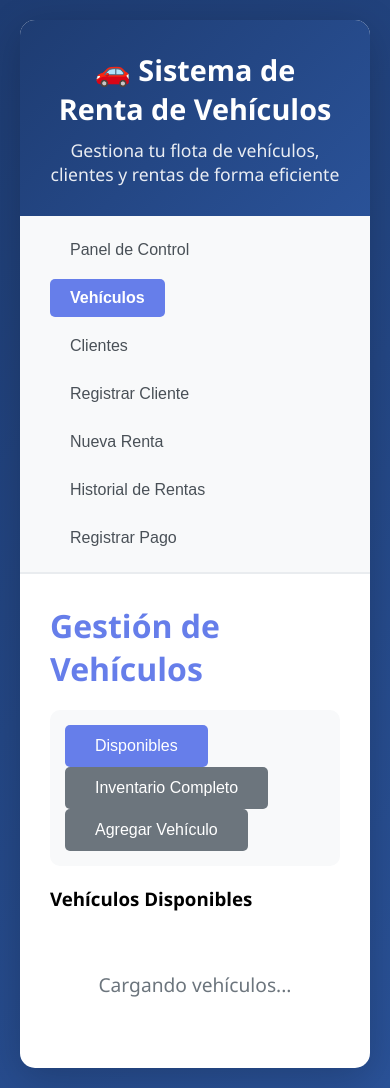
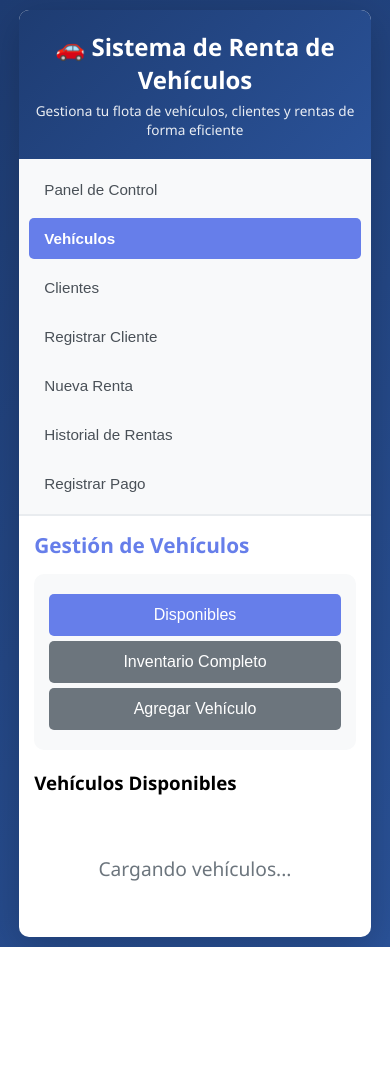
Before and after one commit to w9dthqj5xn-dev/renta-vehiculo, a Flask app: page / in a window 390 px wide. After the commit the page ends 947 px from the top, so only its background shows below. Run offline with Flask 3, Linux system fonts and the light colour scheme; data that the repository does not hold is empty.

Commit message:
Hacer el sistema completamente responsive para móviles, tablets y desktop

```diff
--- a/static/css/style.css
+++ b/static/css/style.css
@@ -265,17 +265,217 @@
     font-size: 1.2em;
 }
 
+/* ============================================
+   RESPONSIVE DESIGN - MEDIA QUERIES
+   ============================================ */
+
+/* Tablet y pantallas medianas (768px - 1024px) */
+@media (max-width: 1024px) {
+    .container {
+        max-width: 95%;
+    }
+
+    .content {
+        padding: 20px;
+    }
+
+    .grid {
+        grid-template-columns: repeat(auto-fill, minmax(250px, 1fr));
+        gap: 15px;
+    }
+
+    /* Ajustar dashboard para tablets */
+    .stats-container {
+        grid-template-columns: repeat(auto-fit, minmax(200px, 1fr)) !important;
+    }
+}
+
+/* Móviles y pantallas pequeñas (hasta 768px) */
 @media (max-width: 768px) {
-    .grid {
-        grid-template-columns: 1fr;
+    body {
+        padding: 10px;
+    }
+
+    .container {
+        border-radius: 10px;
+    }
+
+    header {
+        padding: 20px 15px;
+    }
+
+    header h1 {
+        font-size: 1.8em;
+        margin-bottom: 5px;
+    }
+
+    header p {
+        font-size: 0.9em;
+    }
+
+    nav {
+        padding: 10px;
     }
 
     nav ul {
         flex-direction: column;
-        gap: 10px;
+        gap: 8px;
+    }
+
+    nav button {
+        width: 100%;
+        text-align: left;
+        padding: 12px 15px;
+    }
+
+    .content {
+        padding: 15px;
+    }
+
+    .section h2 {
+        font-size: 1.5em;
+        margin-bottom: 15px;
+    }
+
+    .grid {
+        grid-template-columns: 1fr;
+        gap: 15px;
+    }
+
+    .card {
+        padding: 15px;
+    }
+
+    /* Formularios responsivos */
+    .form-group {
+        margin-bottom: 15px;
+    }
+
+    .form-group input,
+    .form-group select,
+    .form-group textarea {
+        font-size: 16px; /* Prevenir zoom en iOS */
+    }
+
+    /* Tablas responsivas - scroll horizontal */
+    table {
+        display: block;
+        overflow-x: auto;
+        white-space: nowrap;
+        -webkit-overflow-scrolling: touch;
+    }
+
+    table th,
+    table td {
+        padding: 10px 8px;
+        font-size: 0.9em;
+    }
+
+    /* Botones más grandes para móvil */
+    .btn {
+        padding: 12px 20px;
+        font-size: 1em;
+        width: 100%;
+        margin-top: 10px;
+    }
+
+    /* Dashboard responsive */
+    .stats-container {
+        grid-template-columns: 1fr !important;
+        gap: 15px !important;
+    }
+
+    .stat-card {
+        padding: 20px !important;
+    }
+
+    .stat-card h3 {
+        font-size: 1em !important;
+    }
+
+    .stat-card p {
+        font-size: 2em !important;
+    }
+
+    /* Sub-navegación de vehículos */
+    div[style*="background: #f8f9fa"] button {
+        display: block;
+        width: 100%;
+        margin: 5px 0 !important;
+    }
+}
+
+/* Móviles muy pequeños (hasta 480px) */
+@media (max-width: 480px) {
+    header h1 {
+        font-size: 1.5em;
+    }
+
+    header p {
+        font-size: 0.85em;
+    }
+
+    .section h2 {
+        font-size: 1.3em;
+    }
+
+    .card h3 {
+        font-size: 1.1em;
+    }
+
+    .card p {
+        font-size: 0.9em;
+    }
+
+    table th,
+    table td {
+        padding: 8px 5px;
+        font-size: 0.85em;
+    }
+
+    .stat-card p {
+        font-size: 1.8em !important;
+    }
+
+    nav button {
+        font-size: 0.95em;
+    }
+}
+
+/* Pantallas grandes (1440px+) */
+@media (min-width: 1440px) {
+    .container {
+        max-width: 1400px;
+    }
+
+    .grid {
+        grid-template-columns: repeat(auto-fill, minmax(350px, 1fr));
+    }
+}
+
+/* Orientación horizontal en móviles */
+@media (max-height: 500px) and (orientation: landscape) {
+    header {
+        padding: 15px;
     }
 
     header h1 {
-        font-size: 1.8em;
+        font-size: 1.3em;
     }
-}
+
+    header p {
+        display: none;
+    }
+
+    nav {
+        padding: 8px;
+    }
+
+    nav ul {
+        flex-direction: row;
+        overflow-x: auto;
+    }
+
+    nav button {
+        width: auto;
+        white-space: nowrap;
```
